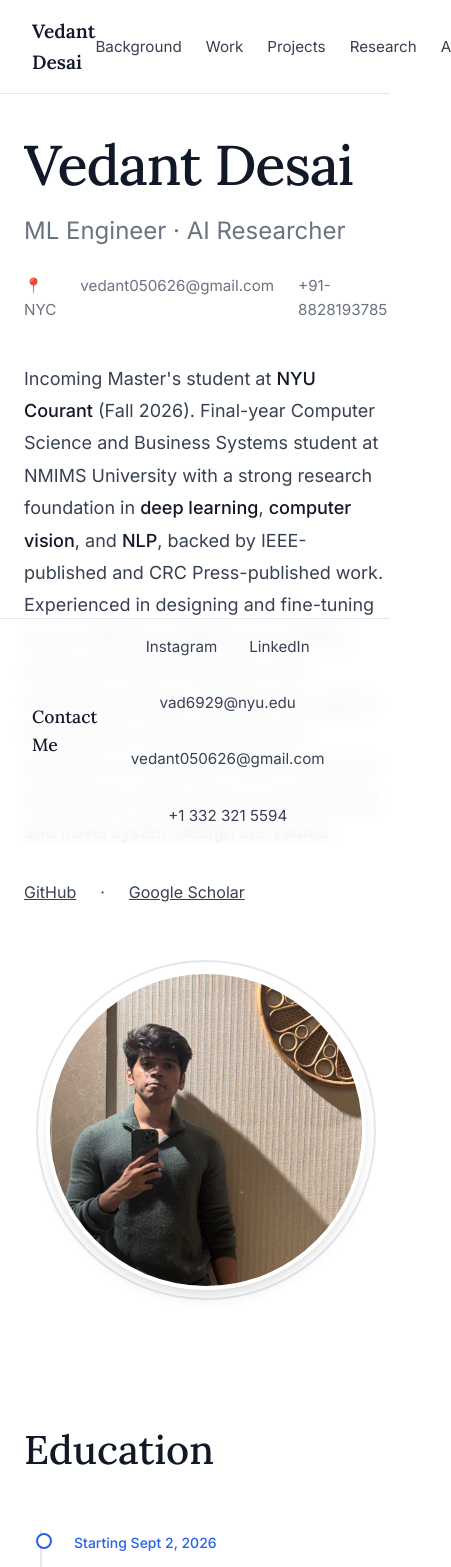
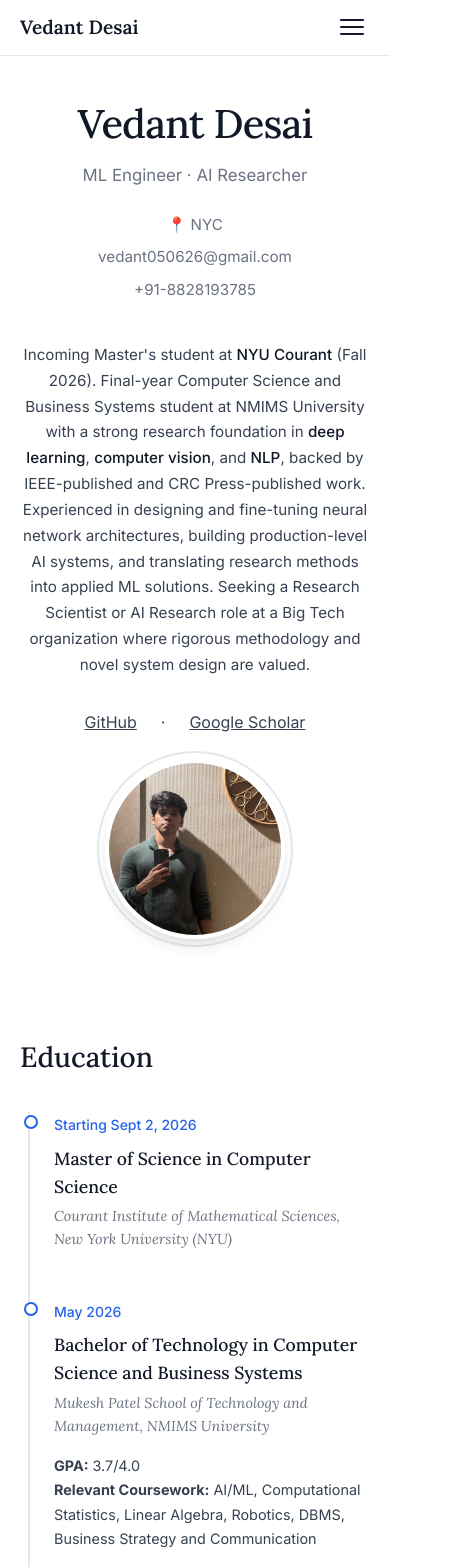
Before and after one commit to Vedant-D04/vedant-s-portfolio, a React (Vite) app: page / in a window 390 px wide. Shown: the top 1567 px of the page, 451 px wide, since content can reach past the window. Built offline with nearby package versions, Linux system fonts and the light colour scheme.

Commit message:
Fix mobile layout: hamburger menu, responsive hero/footer/cards

```diff
--- a/src/App.css
+++ b/src/App.css
@@ -431,15 +431,72 @@
     font-size: 0.9rem;
 }
 
+/* ==================== Hamburger Button (hidden on desktop) ==================== */
+.hamburger {
+    display: none;
+    flex-direction: column;
+    justify-content: center;
+    gap: 5px;
+    background: none;
+    border: none;
+    cursor: pointer;
+    padding: 6px;
+    z-index: 1001;
+}
+
+.hamburger span {
+    display: block;
+    width: 24px;
+    height: 2px;
+    background: var(--text-darkest);
+    border-radius: 2px;
+    transition: all 0.3s ease;
+}
+
+.hamburger.open span:nth-child(1) {
+    transform: rotate(45deg) translate(5px, 5px);
+}
+
+.hamburger.open span:nth-child(2) {
+    opacity: 0;
+}
+
+.hamburger.open span:nth-child(3) {
+    transform: rotate(-45deg) translate(5px, -5px);
+}
+
 /* ==================== Media Queries ==================== */
+
+/* Tablet */
 @media (max-width: 900px) {
     .hero-container {
         grid-template-columns: 1fr;
-        text-align: left;
+        gap: 2rem;
+    }
+
+    .hero-photo-wrapper {
+        order: -1;
+    }
+
+    .photo-frame {
+        width: 220px;
+        height: 220px;
     }
 
     .hero-name {
-        font-size: 3.5rem;
+        font-size: 3rem;
+    }
+
+    .hero-title {
+        font-size: 1.2rem;
+    }
+
+    .hero-bio {
+        font-size: 1rem;
+    }
+
+    .section-title {
+        font-size: 2rem;
     }
 
     .skills-container {
@@ -447,12 +504,180 @@
     }
 }
 
-@media (max-width: 600px) {
-    .section {
-        padding: 4rem 1.5rem;
+/* Mobile */
+@media (max-width: 640px) {
+    .app {
+        padding-bottom: 0; /* footer will scroll with content */
     }
 
+    /* Navbar mobile */
+    .hamburger {
+        display: flex;
+    }
+
+    .nav-container {
+        padding: 0.75rem 1.25rem;
+    }
+
+    .nav-links {
+        position: fixed;
+        top: 0;
+        right: -100%;
+        width: 70%;
+        height: 100vh;
+        background: var(--bg-white);
+        flex-direction: column;
+        padding: 5rem 2rem 2rem;
+        gap: 1.5rem;
+        box-shadow: -4px 0 15px rgba(0,0,0,0.08);
+        transition: right 0.3s ease;
+        z-index: 999;
+    }
+
+    .nav-links.show {
+        right: 0;
+    }
+
+    .nav-links a {
+        font-size: 1.1rem;
+    }
+
+    /* Sections */
+    .section {
+        padding: 3rem 1.25rem;
+    }
+
+    .section-title {
+        font-size: 1.75rem;
+        margin-bottom: 2rem;
+    }
+
+    /* Hero */
+    .hero-section {
+        min-height: auto;
+        padding-top: 2rem;
+    }
+
+    .hero-container {
+        gap: 1.5rem;
+        text-align: center;
+    }
+
+    .hero-info {
+        max-width: 100%;
+    }
+
+    .hero-name {
+        font-size: 2.5rem;
+    }
+
+    .hero-title {
+        font-size: 1.05rem;
+    }
+
+    .hero-bio {
+        font-size: 0.95rem;
+        line-height: 1.7;
+    }
+
+    .hero-contact {
+        flex-direction: column;
+        gap: 0.5rem;
+        align-items: center;
+    }
+
+    .hero-socials {
+        justify-content: center;
+    }
+
+    .photo-frame {
+        width: 180px;
+        height: 180px;
+    }
+
+    .photo-border {
+        top: -8px;
+        left: -8px;
+        right: -8px;
+        bottom: -8px;
+    }
+
+    /* Cards */
     .grid-container {
         grid-template-columns: 1fr;
+        gap: 1.25rem;
+    }
+
+    .card {
+        padding: 1.5rem;
+    }
+
+    /* Timeline */
+    .timeline {
+        margin-left: 0.5rem;
+        padding-left: 1.5rem;
+    }
+
+    .timeline-item::before {
+        left: -1.85rem;
+        width: 10px;
+        height: 10px;
+    }
+
+    .timeline-title {
+        font-size: 1.1rem;
+    }
+
+    .timeline-org {
+        font-size: 0.9rem;
+    }
+
+    .timeline-desc,
+    .timeline-desc li {
+        font-size: 0.9rem;
+    }
+
+    /* Skills */
+    .skills-container {
+        gap: 2rem;
+    }
+
+    .skill-tag {
+        padding: 0.3rem 0.75rem;
+        font-size: 0.8rem;
+    }
+
+    /* Publications */
+    .pub-title {
+        font-size: 1.05rem;
+    }
+
+    .pub-desc, .pub-meta {
+        font-size: 0.85rem;
+    }
+
+    /* Footer - not fixed on mobile, scrolls with page */
+    .site-footer {
+        position: relative;
+        padding: 1.5rem 1.25rem;
+    }
+
+    .footer-content {
+        flex-direction: column;
+        gap: 0.75rem;
+        text-align: center;
+    }
+
+    .footer-links {
+        gap: 0.75rem;
+        flex-direction: column;
+    }
+
+    .footer-links a {
+        font-size: 0.85rem;
+    }
+
+    .footer-heading {
+        font-size: 1rem;
     }
 }
--- a/src/App.jsx
+++ b/src/App.jsx
@@ -1,3 +1,4 @@
+import { useState } from 'react';
 import { motion } from 'framer-motion';
 import './App.css';
 
@@ -13,18 +14,29 @@ const FadeIn = ({ children, delay = 0 }) => (
 );
 
 function App() {
+    const [menuOpen, setMenuOpen] = useState(false);
+
     return (
         <div className="app">
             {/* Navigation Bar */}
             <nav className="navbar">
                 <div className="nav-container">
                     <a href="#hero" className="nav-logo">Vedant Desai</a>
-                    <div className="nav-links">
-                        <a href="#education">Background</a>
-                        <a href="#experience">Work</a>
-                        <a href="#projects">Projects</a>
-                        <a href="#publications">Research</a>
-                        <a href="#certifications">Awards</a>
+                    <button
+                        className={`hamburger ${menuOpen ? 'open' : ''}`}
+                        onClick={() => setMenuOpen(!menuOpen)}
+                        aria-label="Toggle menu"
+                    >
+                        <span></span>
+                        <span></span>
+                        <span></span>
+                    </button>
+                    <div className={`nav-links ${menuOpen ? 'show' : ''}`}>
+                        <a href="#education" onClick={() => setMenuOpen(false)}>Background</a>
+                        <a href="#experience" onClick={() => setMenuOpen(false)}>Work</a>
+                        <a href="#projects" onClick={() => setMenuOpen(false)}>Projects</a>
+                        <a href="#publications" onClick={() => setMenuOpen(false)}>Research</a>
+                        <a href="#certifications" onClick={() => setMenuOpen(false)}>Awards</a>
                     </div>
                 </div>
             </nav>
```
